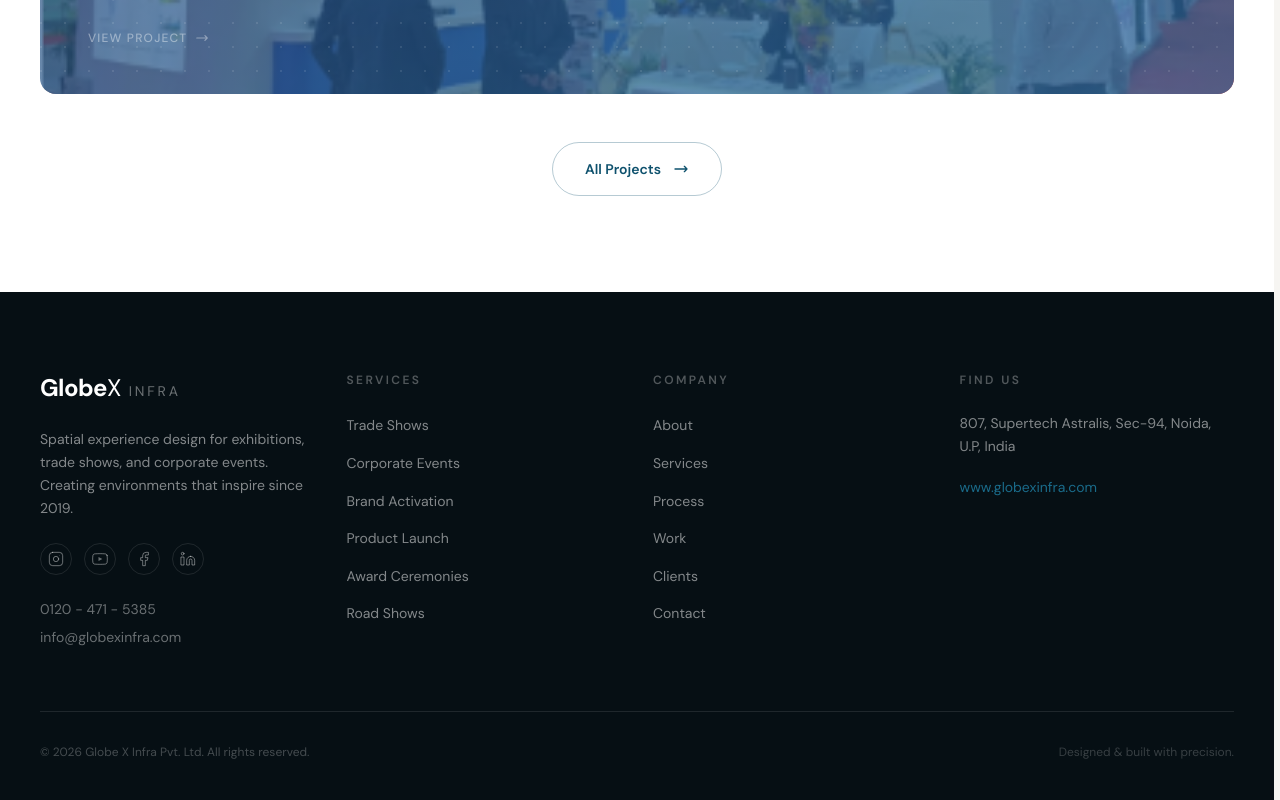
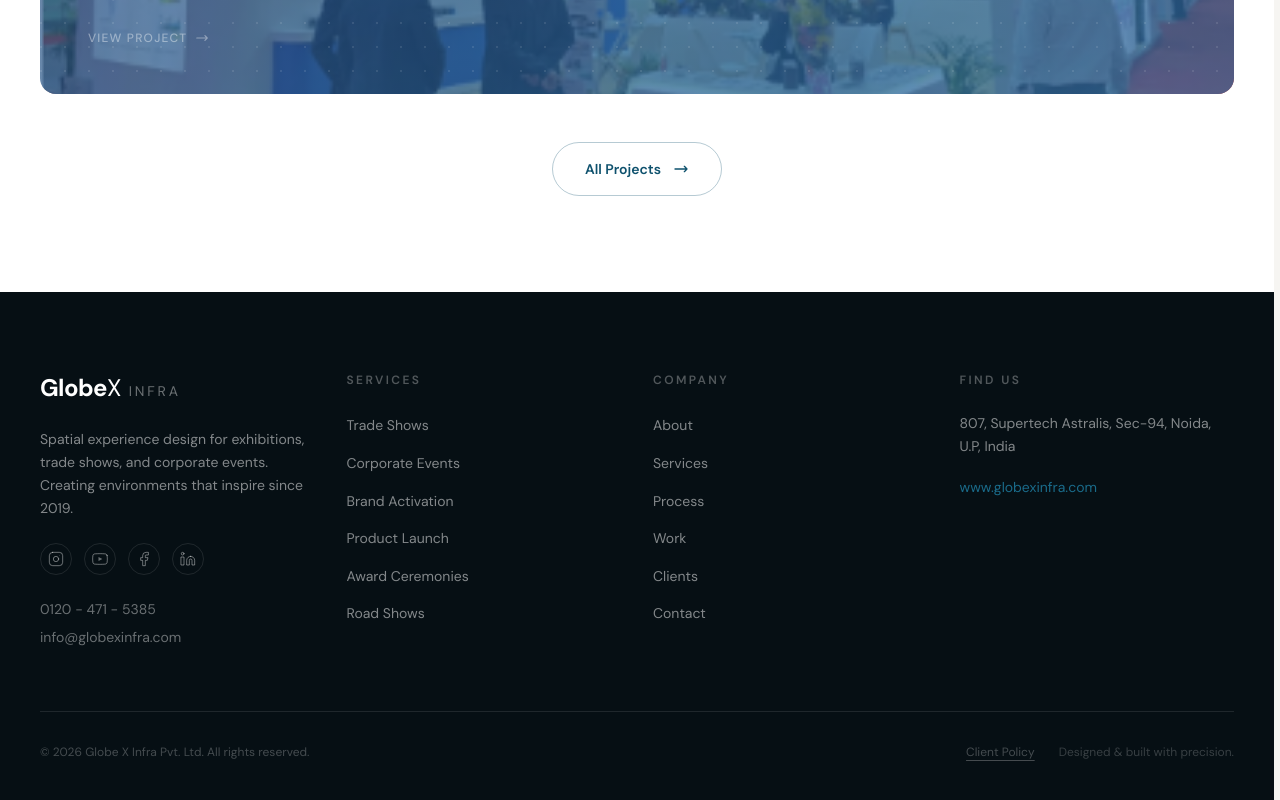
Before and after one commit to Globex-infra/Globex-website, a Next.js app: page /work/Supreme in a window 1280 px wide. Shown: the part 2730-3530 px from the top of the page. Built offline with nearby package versions, Linux system fonts and the light colour scheme; no server answers.

Commit message:
Client policy added

```diff
--- a/components/layout/Footer.tsx
+++ b/components/layout/Footer.tsx
@@ -181,13 +181,24 @@ export default function Footer() {
         </div>
 
         {/* Bottom bar */}
+        {/* Bottom bar */}
         <div className="pt-8 flex flex-col sm:flex-row items-center justify-between gap-4">
           <p className="text-xs text-white/25">
             © {year} Globe X Infra Pvt. Ltd. All rights reserved.
           </p>
-          <p className="text-xs text-white/20">
-            Designed & built with precision.
-          </p>
+          <div className="flex items-center gap-6">
+            <a
+              href="/client-policy.pdf"
+              target="_blank"
+              rel="noopener noreferrer"
+              className="text-xs text-white/25 hover:text-white/60 transition-colors duration-200 underline underline-offset-4"
+            >
+              Client Policy
+            </a>
+            <p className="text-xs text-white/20">
+              Designed & built with precision.
+            </p>
+          </div>
         </div>
       </div>
     </footer>
```
Also changed, not shown: 1 other file (tests, documents, lock files or other folders).
